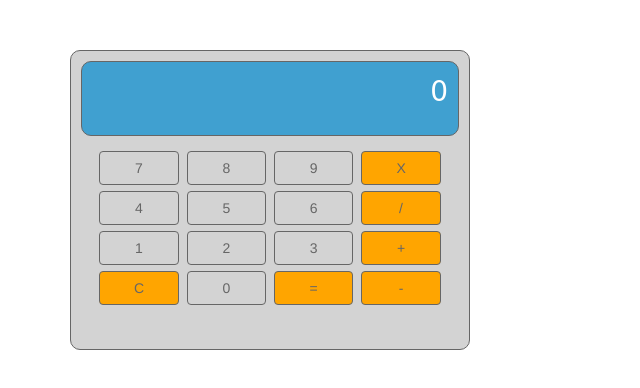
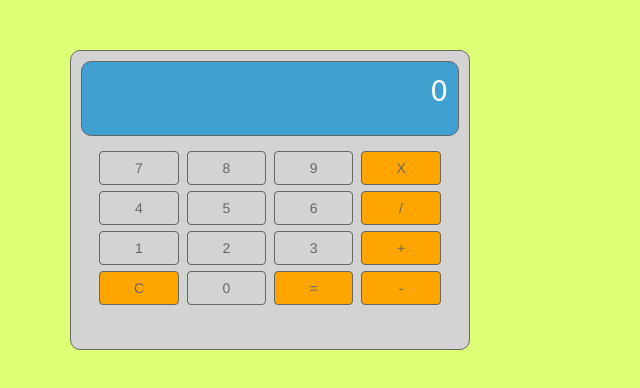
Before and after one commit to ryanosaur/coding-house-assignments, a plain HTML site: page homework/calc/index.html in a window 1280 px wide. Shown: the whole page, without its empty margins (0-640 px from the left). Drawn offline with nearby package versions, Linux system fonts and the light colour scheme; a web font is replaced by a local one.

Commit message:
minor changes to create new branch, simply indenting in index.html in calc and some clean up from earlier this morning in the calc.js

```diff
--- a/homework/calc/css/main.css
+++ b/homework/calc/css/main.css
@@ -9,6 +9,10 @@
 /* ==========================================================================
    Base styles: opinionated defaults
    ========================================================================== */
+
+body{
+  background-color:#DFFF77;
+}
 
 .calculator{
   width:400px;
--- a/homework/calc/js/main.js
+++ b/homework/calc/js/main.js
@@ -1,6 +1,5 @@
 $(document).ready(function(){
   Operator.prevValue = 0;
-  var operators = [13,42,43,45,47,61,99];
   Operator.previousOperator = Operator.default;
 
   $('.operand').on('click', function(){
@@ -42,7 +41,6 @@ $(document).ready(function(){
     console.log(e.which);
     Operator['f'+e.which](e.which);
   });
-
 });
 
 var Operator = {};
```
Also changed, not shown: homework/calc/index.html (indentation only).
